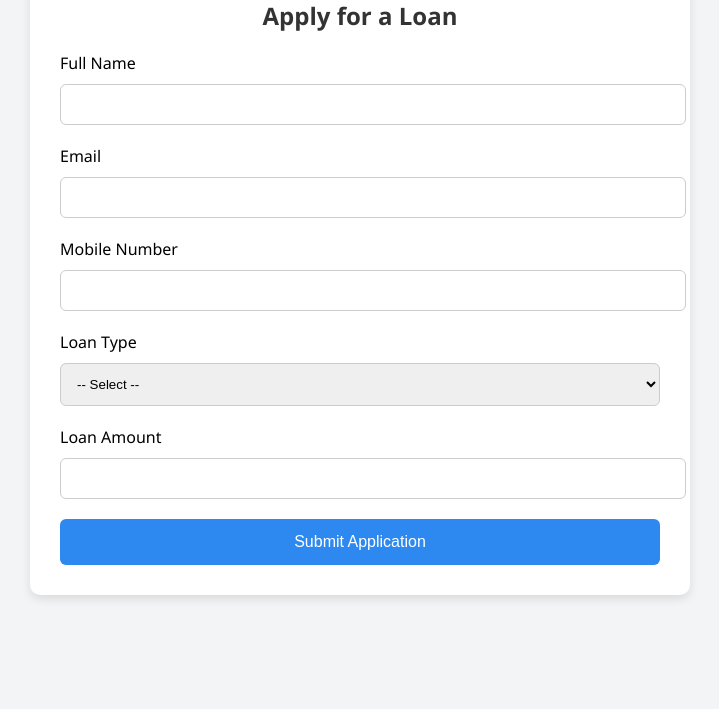
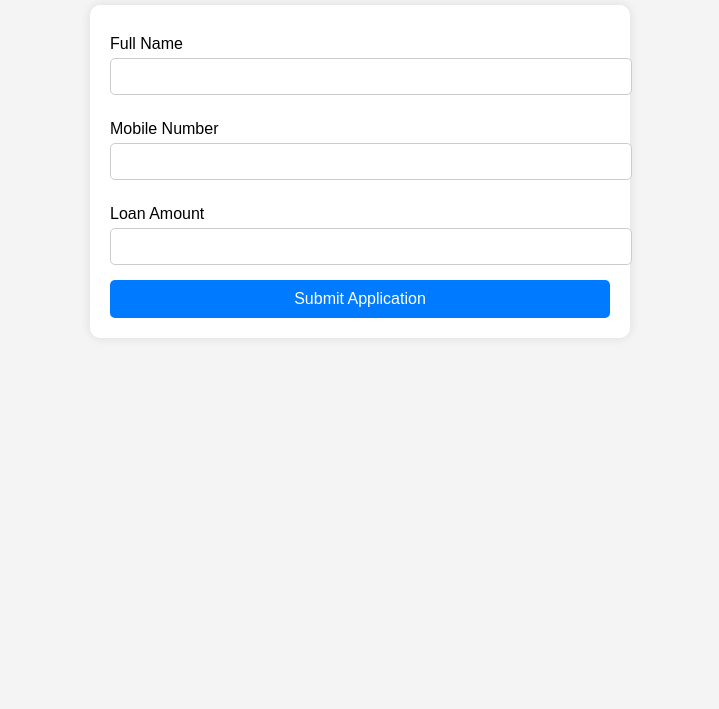
Before and after one commit to AaraviDigital/DSA-Loan-webSite, a plain HTML site: page index.html in a window 1280 px wide. Shown: the part 91-800 px from the top of the page, without its empty margins (280-999 px from the left). Drawn offline with Linux system fonts and the light colour scheme.

Commit message:
Update index.html

```diff
--- a/index.html
+++ b/index.html
@@ -1,76 +1,57 @@
 <!DOCTYPE html>
 <html lang="en">
 <head>
-  <meta charset="UTF-8" />
-  <title>Apply for Loan - Aaravi Digital</title>
+  <meta charset="UTF-8">
+  <title>Apply for a Loan - Aaravi Digital</title>
   <style>
     body {
-      font-family: 'Segoe UI', Tahoma, Geneva, Verdana, sans-serif;
-      background: #f3f4f6;
-      margin: 0;
-      padding: 0;
+      font-family: Arial, sans-serif;
+      background: #f4f4f4;
+      padding: 20px;
     }
-    .container {
-      max-width: 600px;
-      margin: 40px auto;
-      background: #fff;
+    form {
+      background: white;
+      padding: 20px;
+      max-width: 500px;
+      margin: auto;
       border-radius: 10px;
-      padding: 30px;
-      box-shadow: 0 4px 10px rgba(0, 0, 0, 0.1);
+      box-shadow: 0 0 10px rgba(0,0,0,0.1);
     }
-    h2 {
-      text-align: center;
-      color: #333;
+    label {
+      display: block;
+      margin: 10px 0 5px;
     }
-    form input, form select {
+    input, select {
       width: 100%;
-      padding: 12px;
-      margin: 10px 0 20px 0;
+      padding: 10px;
+      margin-bottom: 15px;
+      border-radius: 5px;
       border: 1px solid #ccc;
-      border-radius: 6px;
     }
     button {
+      background: #007BFF;
+      color: white;
+      padding: 10px;
+      border: none;
+      border-radius: 5px;
       width: 100%;
-      padding: 14px;
-      background-color: #2d89ef;
-      color: white;
-      border: none;
-      border-radius: 6px;
       font-size: 16px;
-      cursor: pointer;
-    }
-    button:hover {
-      background-color: #1e65c1;
     }
   </style>
 </head>
 <body>
-  <div class="container">
-    <h2>Apply for a Loan</h2>
-    <form action="https://script.google.com/macros/s/AKfycbwBlTlKVkHSVSAY-wX4E6-jXlPOs14ZdKF6lYqOzD97ZYXHIO-r1z93cP7yakgS8d9Q/exec" method="POST">
-      <label>Full Name</label>
-      <input type="text" name="name" required />
+  <h2 style="text-align:center;">Apply for a Loan</h2>
+  <form method="POST" action="https://script.google.com/macros/s/AKfycbylxEyZOYO3xs5c4dTFDQg5NzmvhzPBnD6m4bKOR6Am8Sdx7d-DDbhuj5HwDH66y-CD/exec">
+    <label for="name">Full Name</label>
+    <input type="text" name="name" required />
 
-      <label>Email</label>
-      <input type="email" name="email" required />
+    <label for="mobile">Mobile Number</label>
+    <input type="text" name="mobile" required />
 
-      <label>Mobile Number</label>
-      <input type="tel" name="mobile" required />
+    <label for="amount">Loan Amount</label>
+    <input type="text" name="amount" required />
 
-      <label>Loan Type</label>
-      <select name="loan_type" required>
-        <option value="">-- Select --</option>
-        <option value="Personal Loan">Personal Loan</option>
-        <option value="Business Loan">Business Loan</option>
-        <option value="Home Loan">Home Loan</option>
-        <option value="Car Loan">Car Loan</option>
-      </select>
-
-      <label>Loan Amount</label>
-      <input type="number" name="amount" required />
-
-      <button type="submit">Submit Application</button>
-    </form>
-  </div>
+    <button type="submit">Submit Application</button>
+  </form>
 </body>
 </html>
```
